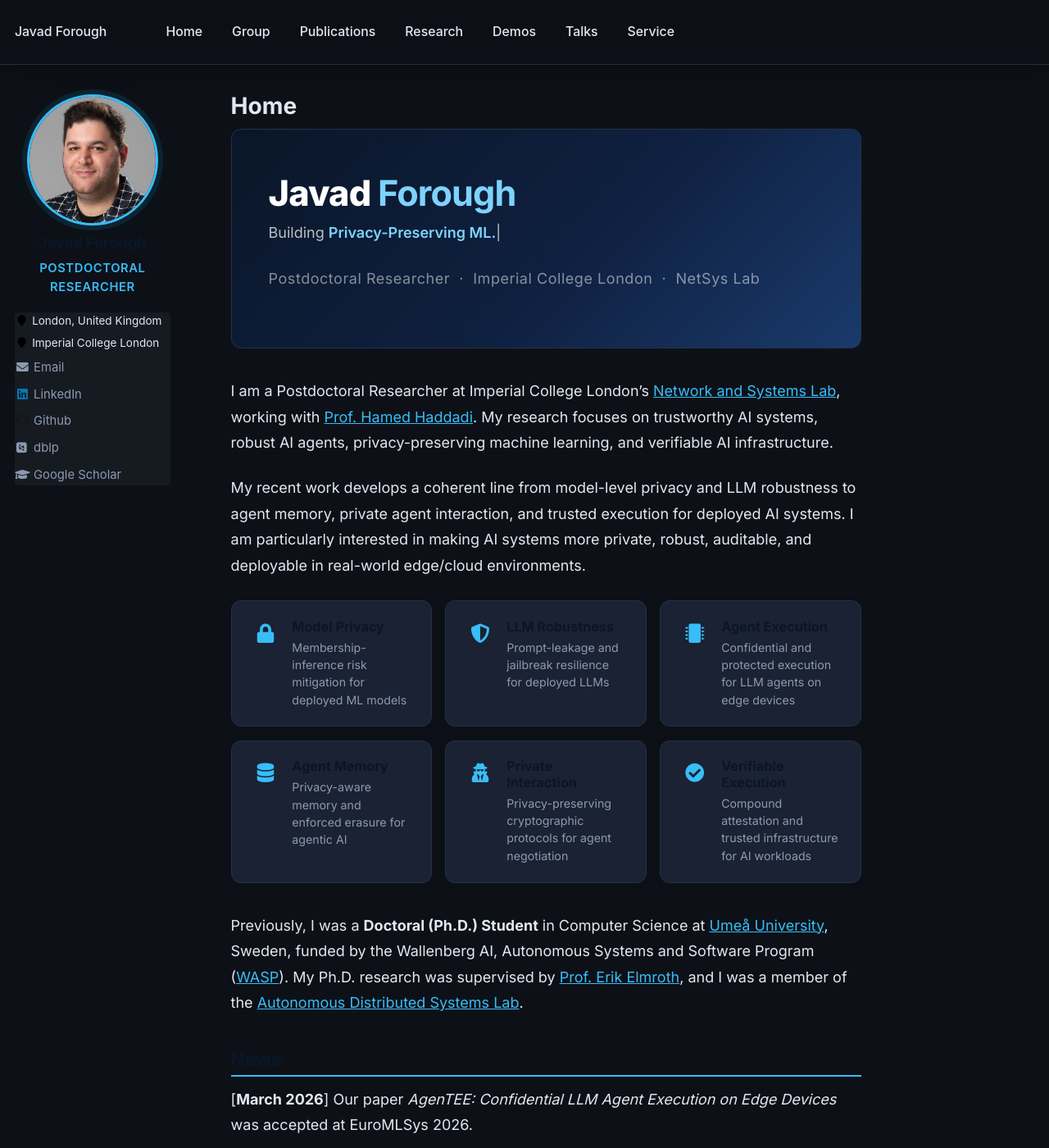
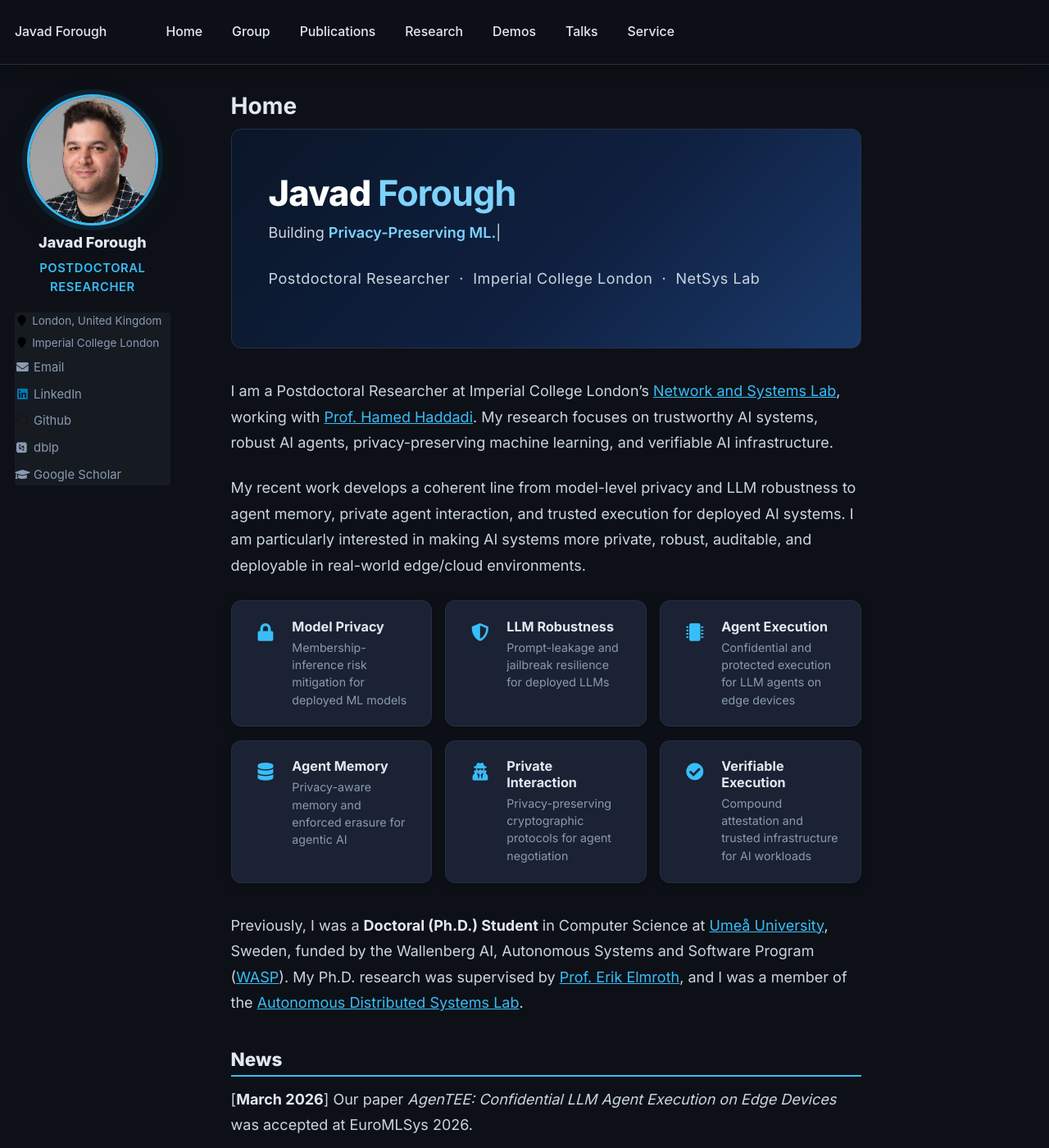
Before and after one commit to Javad-Forough/Javad-Forough.github.io, a Jekyll site: the page built from _pages/about.md, in a window 1280 px wide and 1400 px high. Shown: the whole window at 82% size. Built offline with Jekyll 4.4.1, drawn with Linux system fonts in a browser that asks for light colours; nearby versions of some CDN libraries; some web fonts are replaced.

Commit message:
Update website

```diff
--- a/_includes/head.html
+++ b/_includes/head.html
@@ -20,6 +20,8 @@
 
 <meta http-equiv="cleartype" content="on">
 
+<!-- Dark theme -->
+<link rel="stylesheet" href="{{ base_path }}/assets/css/dark.css">
 <!-- Inter font -->
 <link rel="preconnect" href="https://fonts.googleapis.com">
 <link rel="preconnect" href="https://fonts.gstatic.com" crossorigin>
--- /dev/null
+++ b/_sass/_dark.scss
@@ -0,0 +1,294 @@
+/* ==========================================================================
+   Dark theme + hero/card styles — compiled as a standalone file
+   ========================================================================== */
+
+/* Force dark background on every container */
+html,
+body,
+.page,
+.initial-content,
+.page__inner-wrap,
+.page__content,
+.archive,
+.sidebar,
+.page__footer-follow,
+.page__footer-copyright {
+  background-color: #0d1117 !important;
+  color: #e2e8f0;
+}
+
+/* Override the compiled white html background */
+html { background: #0d1117 !important; }
+
+/* Page headings */
+.page__content h2 {
+  color: #e2e8f0 !important;
+  font-weight: 800 !important;
+  border-bottom: 2px solid #38bdf8 !important;
+  padding-bottom: 0.35rem !important;
+  margin-top: 2.2rem !important;
+}
+
+.page__content h3 {
+  color: #e2e8f0 !important;
+  font-weight: 700 !important;
+}
+
+.page__content h4 { color: #e2e8f0 !important; }
+
+.page__content p {
+  color: #cbd5e1;
+  line-height: 1.75;
+}
+
+.page__content a {
+  color: #38bdf8 !important;
+  transition: color 0.2s;
+}
+
+.page__content a:hover { color: #7dd3fc !important; }
+
+.page__content strong { color: #e2e8f0; }
+
+/* Author sidebar text */
+.author__name { color: #e2e8f0 !important; }
+
+.author__bio { color: #38bdf8 !important; }
+
+.author__urls a {
+  color: #8b9ab0 !important;
+}
+
+.author__urls a:hover {
+  color: #38bdf8 !important;
+}
+
+/* Location / employer items */
+.sidebar li {
+  color: #8b9ab0;
+}
+
+/* Greedy nav hidden items dropdown */
+.greedy-nav__toggle {
+  color: #e2e8f0 !important;
+}
+
+.hidden-links {
+  background: #161b22 !important;
+  border: 1px solid #253047 !important;
+}
+
+.hidden-links a {
+  color: #e2e8f0 !important;
+}
+
+.hidden-links a:hover {
+  background: #1a2233 !important;
+  color: #38bdf8 !important;
+}
+
+/* Hero banner */
+.hero-banner {
+  background: linear-gradient(135deg, #0a1628 0%, #0f2040 55%, #1a3a6b 100%) !important;
+  color: white !important;
+  padding: 3rem 2.5rem 2.5rem !important;
+  margin-bottom: 2rem !important;
+  border-radius: 12px !important;
+  border: 1px solid #253047 !important;
+  position: relative !important;
+  overflow: hidden !important;
+}
+
+.hero-banner h1 {
+  font-size: 2.4rem !important;
+  font-weight: 800 !important;
+  margin: 0 0 0.5rem !important;
+  color: white !important;
+  border: none !important;
+  letter-spacing: -0.02em !important;
+  line-height: 1.1 !important;
+}
+
+.hero-banner h1 strong { color: #7dd3fc !important; }
+
+.hero-tagline {
+  font-size: 1.05rem;
+  color: rgba(255, 255, 255, 0.72);
+  margin: 0 0 0.8rem;
+  min-height: 1.8rem;
+}
+
+.hero-typed {
+  color: #7dd3fc;
+  font-weight: 600;
+}
+
+.hero-sub {
+  font-size: 0.85rem;
+  color: rgba(255, 255, 255, 0.5);
+  margin: 0;
+  letter-spacing: 0.03em;
+}
+
+/* Research tiles */
+.research-tiles {
+  display: grid;
+  grid-template-columns: repeat(auto-fit, minmax(240px, 1fr));
+  gap: 0.9rem;
+  margin: 1.5rem 0 2rem;
+}
+
+.research-tile {
+  background: #1a2233 !important;
+  border: 1px solid #253047 !important;
+  border-radius: 12px;
+  padding: 1.2rem 1.4rem;
+  display: flex;
+  align-items: flex-start;
+  gap: 0.9rem;
+  box-shadow: 0 2px 12px rgba(0, 0, 0, 0.3);
+  transition: transform 0.25s ease, box-shadow 0.25s ease, border-color 0.25s ease;
+}
+
+.research-tile:hover {
+  transform: translateY(-4px);
+  box-shadow: 0 8px 32px rgba(0, 0, 0, 0.4);
+  border-color: #38bdf8 !important;
+}
+
+.tile-icon {
+  font-size: 1.2rem;
+  min-width: 1.8rem;
+  text-align: center;
+  color: #38bdf8;
+}
+
+.tile-content h4 {
+  margin: 0 0 0.25rem;
+  font-size: 0.9rem;
+  font-weight: 700;
+  color: #e2e8f0 !important;
+}
+
+.tile-content p {
+  margin: 0;
+  font-size: 0.79rem;
+  color: #8b9ab0 !important;
+  line-height: 1.5;
+}
+
+/* Publication cards */
+.pub-card {
+  background: #1a2233 !important;
+  border: 1px solid #253047 !important;
+  border-radius: 12px;
+  padding: 1.3rem 1.6rem;
+  margin-bottom: 1rem;
+  box-shadow: 0 2px 12px rgba(0, 0, 0, 0.3);
+  transition: transform 0.2s ease, box-shadow 0.2s ease, border-color 0.2s ease;
+}
+
+.pub-card:hover {
+  transform: translateY(-3px);
+  box-shadow: 0 8px 32px rgba(0, 0, 0, 0.4);
+  border-color: #38bdf8 !important;
+}
+
+.pub-title {
+  font-weight: 700;
+  font-size: 0.97rem;
+  color: #e2e8f0 !important;
+  margin: 0 0 0.35rem;
+  line-height: 1.45;
+}
+
+.pub-authors {
+  font-size: 0.82rem;
+  color: #8b9ab0 !important;
+  margin: 0 0 0.6rem;
+}
+
+/* Demo cards */
+.demo-card {
+  background: #1a2233 !important;
+  border: 1px solid #253047 !important;
+  border-radius: 16px;
+  padding: 2rem 2.2rem;
+  box-shadow: 0 2px 12px rgba(0, 0, 0, 0.3);
+  transition: transform 0.25s ease, box-shadow 0.25s ease;
+  position: relative;
+  overflow: hidden;
+}
+
+.demo-card:hover {
+  transform: translateY(-5px);
+  box-shadow: 0 12px 40px rgba(0, 0, 0, 0.5);
+}
+
+.demo-card h3 {
+  margin-top: 0.75rem;
+  font-size: 1.25rem;
+  font-weight: 800;
+  color: #e2e8f0 !important;
+}
+
+.demo-card p {
+  color: #8b9ab0 !important;
+  line-height: 1.75;
+  margin-bottom: 1.2rem;
+}
+
+/* Nutshell timeline list */
+.nutshell-list {
+  list-style: none !important;
+  padding-left: 0 !important;
+}
+
+.nutshell-list li {
+  padding: 0.55rem 0.75rem 0.55rem 1rem;
+  border-left: 3px solid #38bdf8;
+  margin-bottom: 0.5rem;
+  border-radius: 0 8px 8px 0;
+  background: rgba(56, 189, 248, 0.05) !important;
+  color: #cbd5e1;
+  transition: background 0.2s;
+}
+
+.nutshell-list li:first-child {
+  background: rgba(56, 189, 248, 0.1) !important;
+}
+
+/* Tables */
+.page__content table {
+  background: #1a2233;
+  border-radius: 12px;
+  overflow: hidden;
+  box-shadow: 0 2px 12px rgba(0, 0, 0, 0.3);
+}
+
+.page__content table th {
+  background: #0f2040 !important;
+  color: #e2e8f0 !important;
+  border: none !important;
+}
+
+.page__content table td {
+  background: #1a2233 !important;
+  color: #cbd5e1 !important;
+  border-color: #253047 !important;
+}
+
+.page__content table tr:nth-child(even) td {
+  background: #161b22 !important;
+}
+
+/* Footer */
+.page__footer { background: #0a1628 !important; }
+.page__footer footer { color: rgba(255,255,255,0.5) !important; }
+.page__footer a { color: #7dd3fc !important; }
+
+/* News section headings */
+.page__content p strong { color: #e2e8f0; }
+
+/* Service / plain content pages */
+.page__content li { color: #cbd5e1; }
--- /dev/null
+++ b/assets/css/dark.scss
@@ -0,0 +1,4 @@
+---
+---
+
+@import "../../_sass/dark";
```
